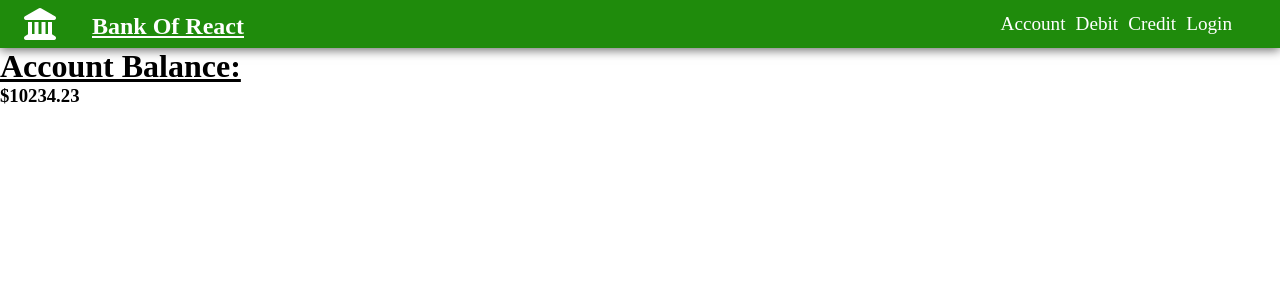
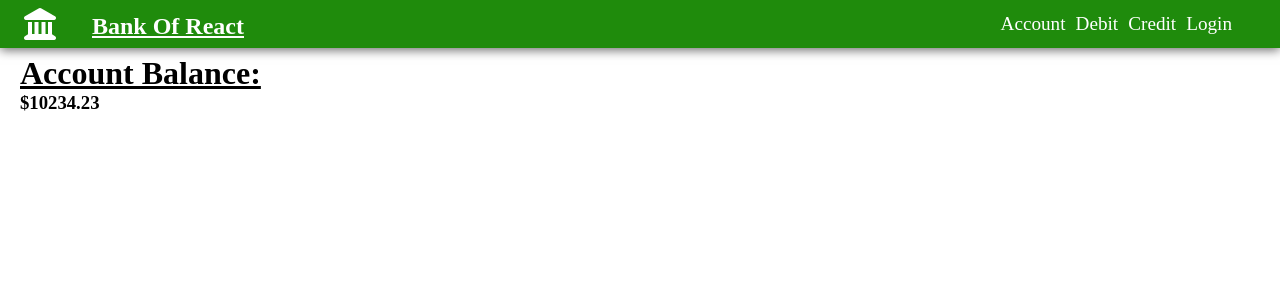
Before and after one commit to Gily-H/bank-of-react, a React (Create React App) app: page / in a window 1280 px wide. Shown: the top 300 px of the page. Built offline with nearby package versions, Linux system fonts and the light colour scheme; no server answers.

Commit message:
Nested AccountBalance with other Components

```diff
--- a/package.json
+++ b/package.json
@@ -11,8 +11,8 @@
     "react": "^17.0.2",
     "react-dom": "^17.0.2",
     "react-router-dom": "^6.2.1",
-    "react-scripts": "5.0.0",
-    "web-vitals": "^2.1.3"
+    "react-scripts": "^5.0.0",
+    "web-vitals": "^2.1.4"
   },
   "scripts": {
     "start": "react-scripts start",
--- a/src/App.js
+++ b/src/App.js
@@ -7,6 +7,7 @@ import { Route, Routes } from "react-router-dom";
 import axios from "axios";
 import UserProfile from "./components/UserProfile";
 import LogIn from "./components/LogIn";
+import AccountBalance from "./components/AccountBalance";
 
 const App = () => {
   const [transactions, setTrans] = React.useState({
@@ -67,30 +68,34 @@ const App = () => {
     <div className="App">
       <Navbar />
       <Routes>
-        <Route path={"/"} element={<Home balance={balance} />} />
+        <Route path={"/"} element={<><Home/><AccountBalance balance={balance}/></>} />
         <Route path={"/login"} element={<LogIn mockLogIn={mockLogIn} />} />
         <Route
           path={"/login/userProfile"}
-          element={<UserProfile balance={balance} user={user} />}
+          element={<><UserProfile user={user}/><AccountBalance balance={balance}/></>}
         />
         <Route
           path={"/Debit"}
           element={
+          <>
+          <AccountBalance balance={balance}/>
             <Debit
               debit={transactions.debit}
               chargeDebit={chargeDebit}
-              balance={balance}
             />
+          </>
           }
         />
         <Route
           path={"/Credit"}
           element={
+            <>
+            <AccountBalance balance={balance}/>
             <Credit
               credit={transactions.credit}
               chargeCredit={chargeCredit}
-              balance={balance}
             />
+            </>
           }
         />
       </Routes>
--- a/src/components/AccountBalance.js
+++ b/src/components/AccountBalance.js
@@ -2,7 +2,7 @@ import React, { useState } from "react";
 
 const AccountBalance = (props) => {
   return (
-    <div>
+    <div className="balance">
       <h1 style={{ textDecoration: "underline" }}>Account Balance: </h1>
       <h3>{`$${props.balance}`}</h3>
     </div>
--- a/src/components/Credit.js
+++ b/src/components/Credit.js
@@ -1,7 +1,7 @@
 import React, { useState } from "react";
 import "../styles/transactions.css";
+import { nanoid } from "nanoid";
 import AccountBalance from "./AccountBalance";
-import { nanoid } from "nanoid";
 
 const Credit = (props) =>{
     const [formValues, setFormValues] = useState({
@@ -45,12 +45,8 @@ const Credit = (props) =>{
 
     return(
         <div className='transactionPage'>
-            <div className="balance">
-                <AccountBalance balance={props.balance} />
-
                 <div className="transactionForm">
                     <h1>Add Transaction</h1>
-
                     <form className="transaction-form" onSubmit={formSubmit}>
                         <label>Description of purchase: </label>
                         <input placeholder="..." name="description" type="text" value={formValues.description} onChange={onChange}/>
@@ -63,7 +59,6 @@ const Credit = (props) =>{
                         <br/>
                         <button>Add Transaction</button>
                     </form>
-                </div>
             </div>
 
 
--- a/src/components/Debit.js
+++ b/src/components/Debit.js
@@ -1,6 +1,5 @@
 import React, { useState } from "react";
 import "../styles/transactions.css";
-import AccountBalance from "./AccountBalance";
 import { nanoid } from "nanoid";
 
 const Debit = (props) => {
@@ -47,9 +46,6 @@ const Debit = (props) => {
 
   return (
     <div className="transactionPage">
-      <div className="balance">
-        <AccountBalance balance={props.balance} />
-
         <div className="transactionForm">
             <h1>Add Transaction</h1>
             <form className="transaction-form" onSubmit={formSubmit}>
@@ -65,7 +61,6 @@ const Debit = (props) => {
                 <button>Add Transaction</button>
             </form>
       </div>
-      </div>
 
 
 
--- a/src/components/Home.js
+++ b/src/components/Home.js
@@ -1,5 +1,4 @@
 import React from "react";
-import AccountBalance from "./AccountBalance";
 import { Link } from "react-router-dom";
 
 const Home = (props) => {
@@ -9,7 +8,6 @@ const Home = (props) => {
         src="https://letstalkpayments.com/wp-content/uploads/2016/04/Bank.png"
         alt="bank"
       /> */}
-      <AccountBalance balance={props.balance} />
     </div>
   );
 };
--- a/src/components/UserProfile.js
+++ b/src/components/UserProfile.js
@@ -1,5 +1,4 @@
 import React from "react";
-import AccountBalance from "./AccountBalance";
 
 const UserProfile = (props) => {
   return (
@@ -8,7 +7,6 @@ const UserProfile = (props) => {
 
       <div>Username: {props.user.userName}</div>
       <div>Member Since: {props.user.memberSince}</div>
-      <AccountBalance balance={props.balance} />
     </div>
   );
 };
--- a/src/styles/transactions.css
+++ b/src/styles/transactions.css
@@ -26,6 +26,7 @@
 
 .transactionForm{
     margin-top: 120px;
+    margin-left: 10px;
 }
 
 .transactionForm form{
```
Also changed, not shown: 1 other file (tests, documents, lock files or other folders).
